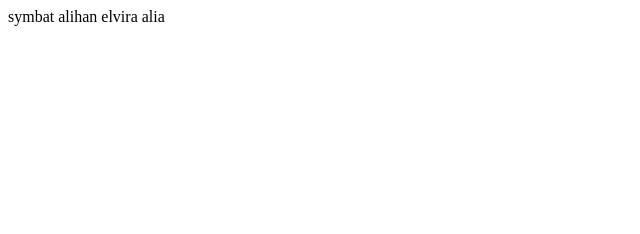
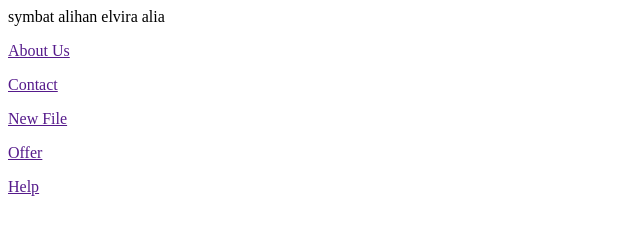
Before and after one commit to alishka-ship-it/tiger_grr, a plain HTML site: page index.html in a window 1280 px wide. Shown: the whole page, without its empty margins (0-640 px from the left). Drawn offline with Linux system fonts and the light colour scheme.

Commit message:
added footer

```diff
--- a/index.html
+++ b/index.html
@@ -10,5 +10,12 @@
     <header class="header">
         <div>symbat alihan elvira alia</div>
     </header>
+    <footer class="foot">
+        <p><a href="">About Us</a></p>
+        <p><a href="">Contact</a></p>
+        <p><a href="">New File</a></p>
+        <p><a href="">Offer</a></p>
+        <p><a href="">Help</a></p>
+    </footer>
 </body>
 </html>
```
